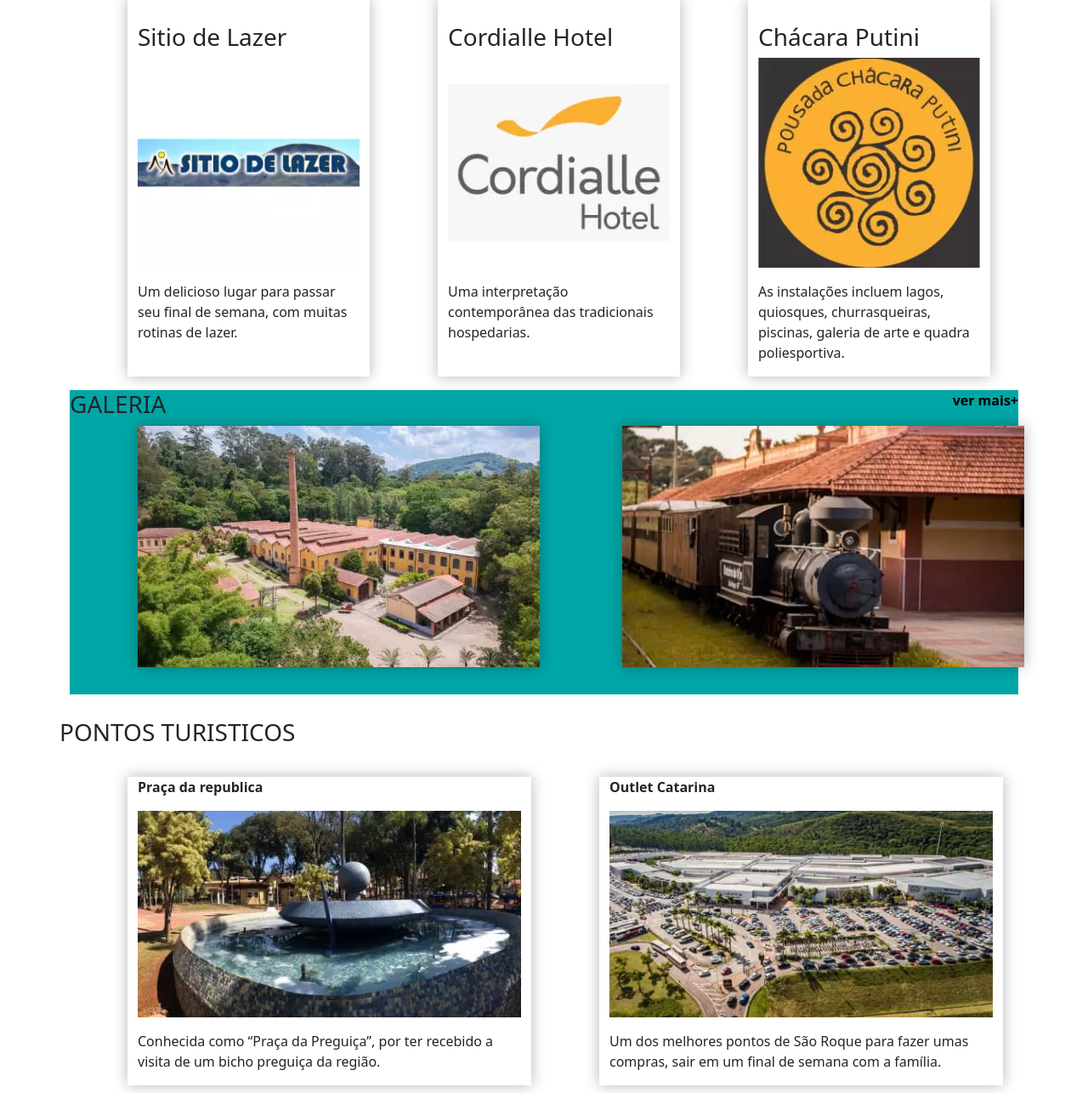
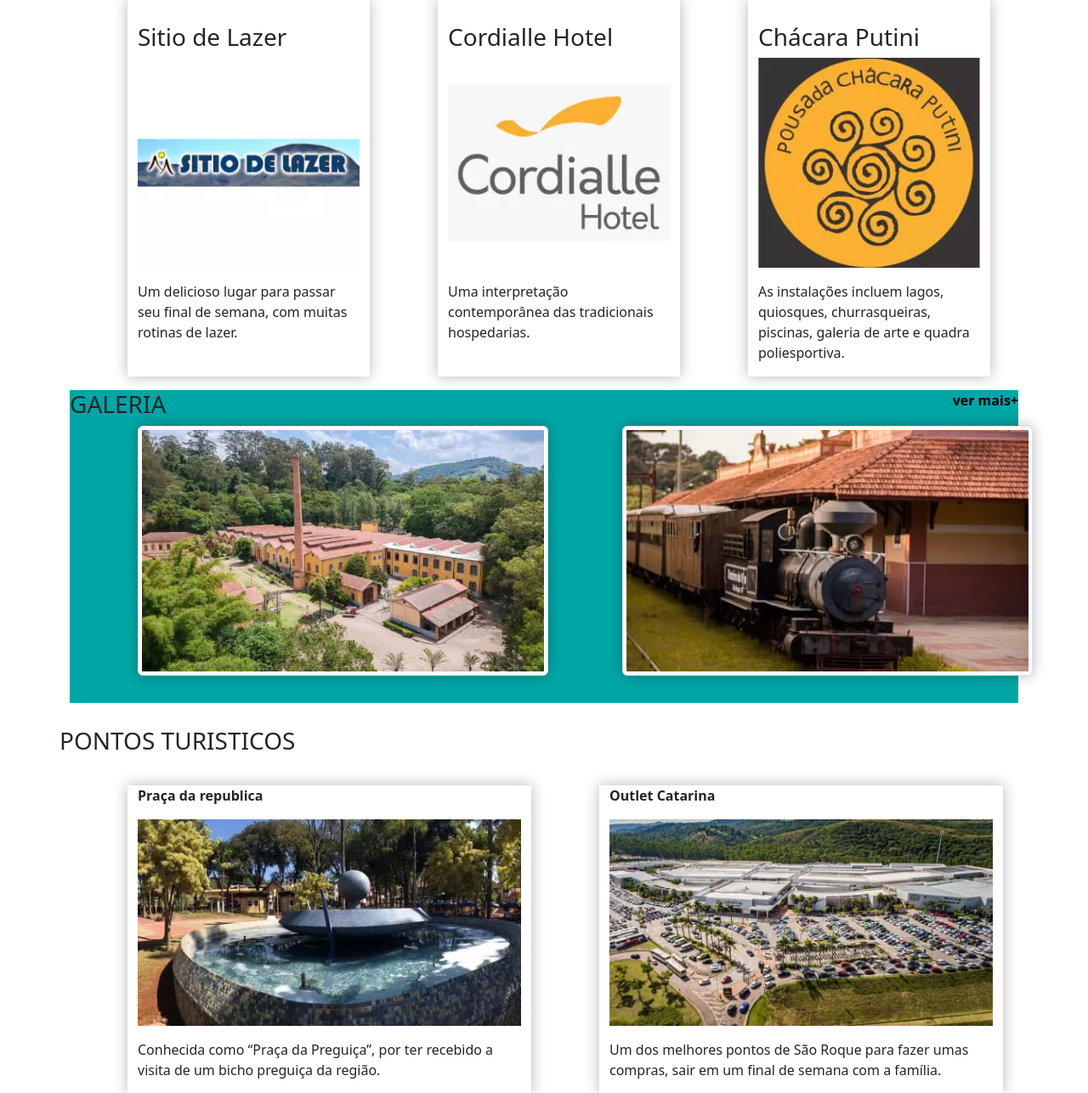
Before and after one commit to IgorVsFeijo/print-2-capybaras, a PHP site: page /turismo/index.php in a window 1280 px wide. Shown: the part 941-2227 px from the top of the page at 85% size. Run offline with PHP 8.4, Linux system fonts and the light colour scheme.

Commit message:
arrumando a home

```diff
--- a/turismo/index.php
+++ b/turismo/index.php
@@ -49,21 +49,21 @@
                 <h2 class="text-start">HOSPEDAGEM</h2>
             </div>
             <div class="row text-start">
-                <section class="col-lg-3 col-md-3 col-sm-6 tur_i_shadow">
+                <section class="col-lg-3 col-md-3 col-sm-5 tur_i_shadow">
                     <h3 class="tur_h3">Sitio de Lazer</h3>
                     <figure class="text-center">
                         <img src="../imgs/turismo/sitio_de_lazer.webp" alt="Imagem referente a logo do acampamento sitio de lazer">
                     </figure>
                     <p>Um delicioso lugar para passar seu final de semana, com muitas rotinas de lazer.</p>
                 </section>
-                <section class="col-lg-3 col-md-3 col-sm-6 tur_i_shadow">
+                <section class="col-lg-3 col-md-3 col-sm-5 tur_i_shadow">
                     <h3 class="tur_h3">Cordialle Hotel</h3>
                     <figure class="text-center">
                         <img src="../imgs/turismo/cordialle.webp" alt="Imagem referente a logo do hotel cordialle.">
                     </figure>
                     <p>Uma interpretação contemporânea das tradicionais hospedarias.</p>
                 </section>
-                <section class="col-lg-3 col-md-3 col-sm-6 tur_i_shadow">
+                <section class="col-lg-3 col-md-3 col-sm-5 tur_i_shadow">
                     <h3 class="tur_h3">Chácara Putini</h3>
                     <figure class="text-center">
                         <img src="../imgs/turismo/putini.webp" alt="Imagem referente a logo da chácara putini.">
@@ -79,11 +79,11 @@
                 <a class="col-lg-6 col-md-6 col-sm-6 text-end tur_link" href="../turismo/galeria.php">ver mais+</a>
             </div>
             <div class="row">
-                <figure class="col-lg-6 col-md-6 col-sm-6 text-center">
-                    <img class="tur_i_shadow" src="../imgs/turismo/brasital_galeria.webp" alt="Imagem referente ao local turistico chamado brasital">
+                <figure class="col-lg-6 col-md-6 col-sm-12 text-center">
+                    <img class="tur_i_shadow img-fluid img-thumbnail rounded float-left" src="../imgs/turismo/brasital_galeria.webp" alt="Imagem referente ao local turistico chamado brasital">
                 </figure>
-                <figure class="col-lg-6 col-md-6 col-sm-6 text-start">
-                    <img class="tur_i_shadow" src="../imgs/turismo/ferro_galeria.webp" alt="Imagem referente a ferroviaria turistica de são roque">
+                <figure class="col-lg-6 col-md-6 col-sm-12 text-start">
+                    <img class="tur_i_shadow img-fluid img-thumbnail rounded float-right" src="../imgs/turismo/ferro_galeria.webp" alt="Imagem referente a ferroviaria turistica de são roque">
                 </figure>
             </div>
         </aside>
```
